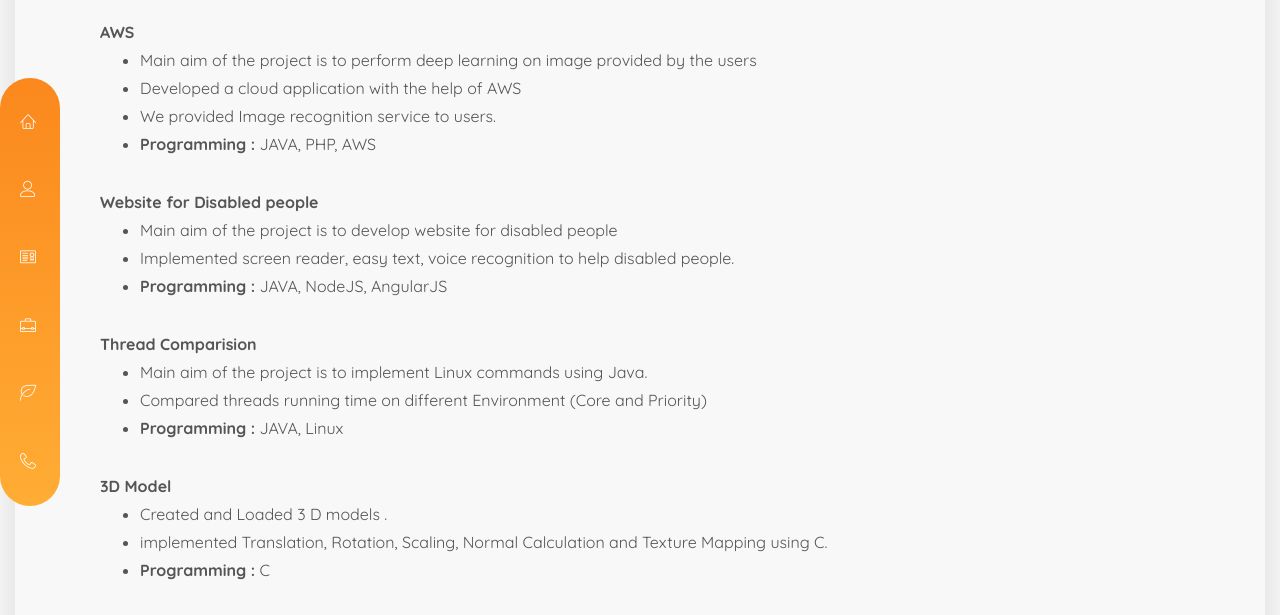
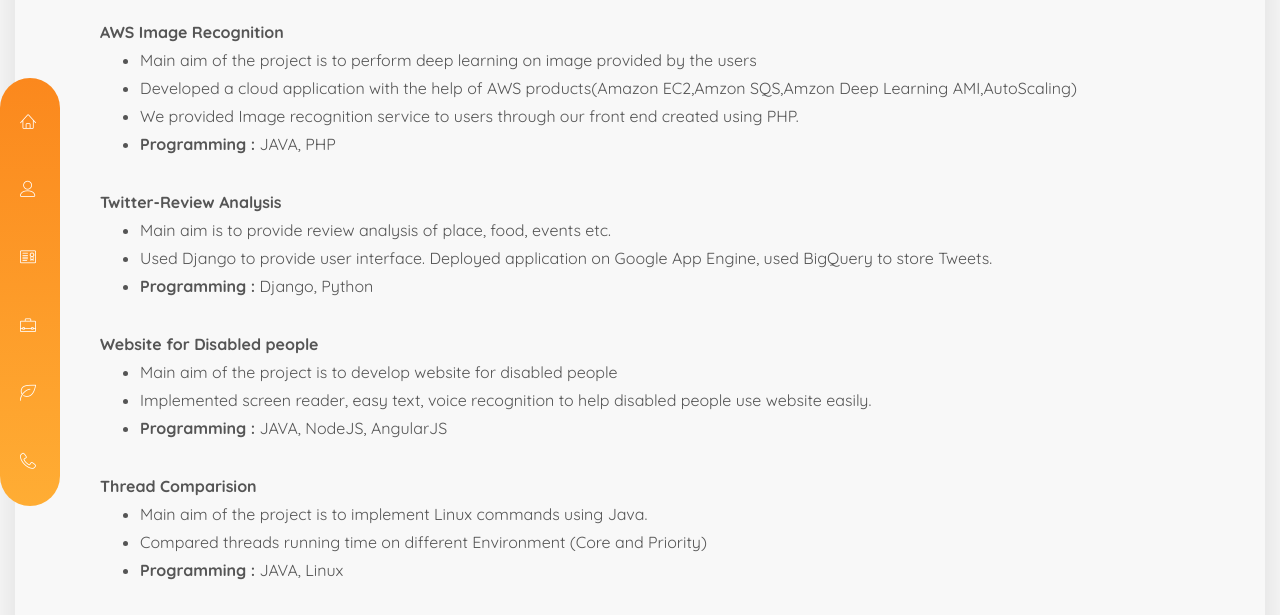
Before and after one commit to AmishaThakkar/AmishaThakkar.github.io, a plain HTML site: page projects.html in a window 1280 px wide. Shown: the part 108-723 px from the top of the page. Drawn offline with Linux system fonts and the light colour scheme.

Commit message:
Update projects.html

```diff
--- a/projects.html
+++ b/projects.html
@@ -111,15 +111,27 @@
     </div> <!-- END row-->
 
 	 <div class="col-md-12">
-	            <strong> AWS</strong>
+	            <strong> AWS Image Recognition</strong>
 		 </div>
 
 	      <div class="col-md-12" style="margin-bottom: 30px;">
 		      <ul>
 			  <li> Main aim of the project is to perform deep learning on image provided by the users</li>
-			<li>Developed a cloud application with the help of AWS</li>
-			<li> We provided Image recognition service to users.</li>
-			      <li> <Strong>Programming : </strong> JAVA, PHP, AWS </li>
+			<li>Developed a cloud application with the help of AWS products(Amazon EC2,Amzon SQS,Amzon Deep Learning AMI,AutoScaling)</li>
+			<li> We provided Image recognition service to users through our front end created using PHP.</li>
+			      <li> <Strong>Programming : </strong> JAVA, PHP</li>
+		     </ul>
+	       </div>
+
+	   <div class="col-md-12">
+	            <strong>Twitter-Review Analysis</strong>
+		 </div>
+
+	      <div class="col-md-12" style="margin-bottom: 30px;">
+		      <ul>
+			  <li> Main aim is to provide review analysis of place, food, events etc.</li>
+			<li> Used Django to provide user interface. Deployed application on Google App Engine, used BigQuery to store Tweets.</li>
+			 <li> <Strong>Programming : </strong> Django, Python </li>
 		     </ul>
 	       </div>
 
@@ -130,7 +142,7 @@
 	      <div class="col-md-12" style="margin-bottom: 30px;">
 		      <ul>
 			  <li> Main aim of the project is to develop website for disabled people</li>
-			<li>Implemented screen reader, easy text, voice recognition to help disabled people.</li>
+			<li>Implemented screen reader, easy text, voice recognition to help disabled people use website easily.</li>
 
 			      <li> <Strong>Programming : </strong> JAVA, NodeJS, AngularJS</li>
 		     </ul>
@@ -192,7 +204,7 @@
 	      <div class="col-md-12" style="margin-bottom: 30px;">
 		      <ul>
 			  <li>Connecting Two Buildings working on different Protocols </li>
-			<li>The main idea behind this project is to understand how to transfer data between two branches working on CISCO platform.
+			<li>The main idea behind this project is to understand how to transfer data between two branches working on CISCO platform using RIP and OSPF algo.
 </li>
 
 
```
